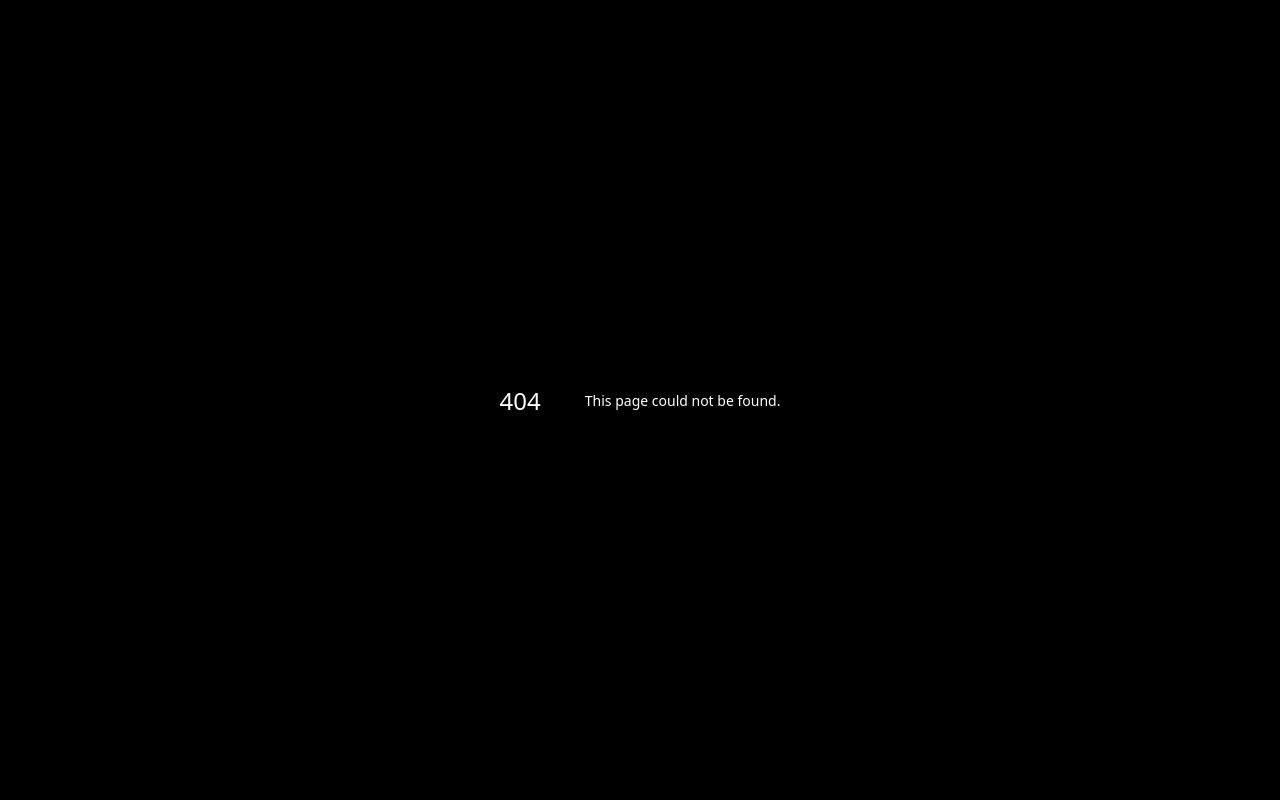
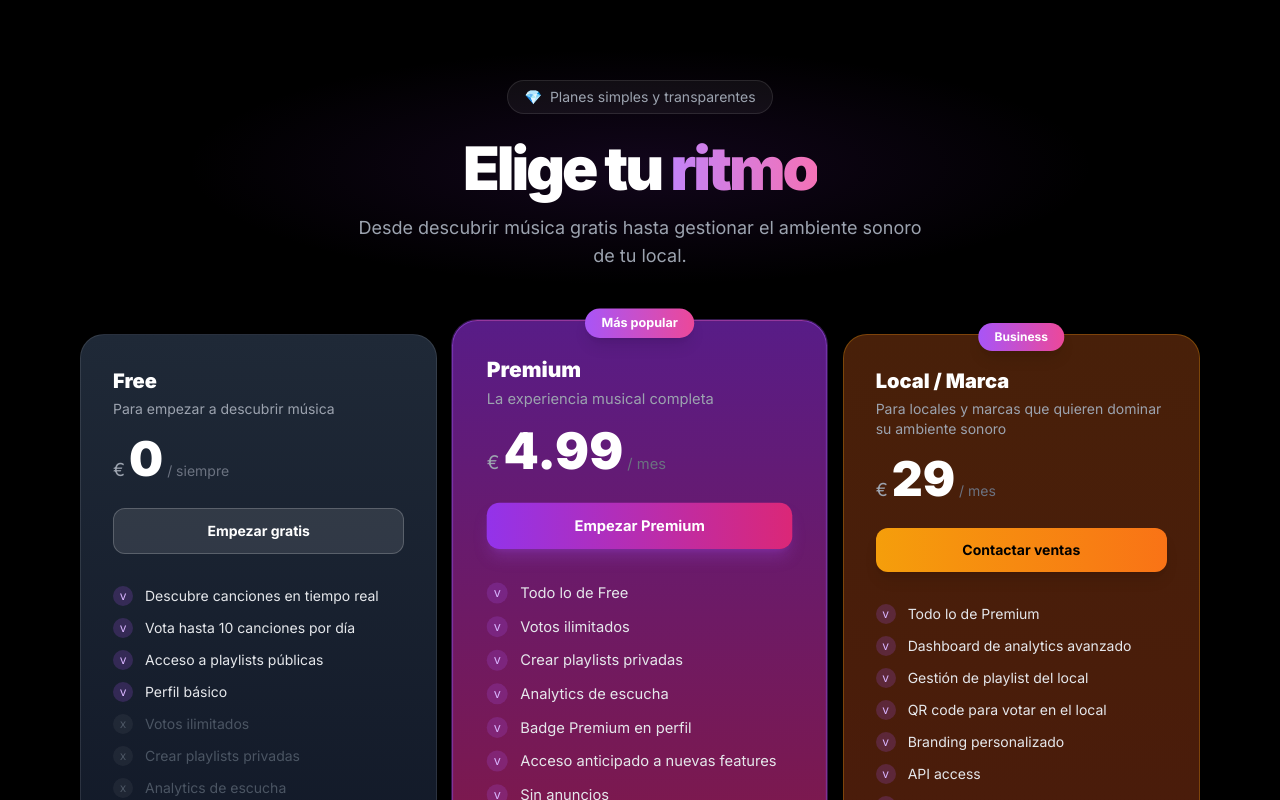
Before and after one commit to fullequip2009-dev/Pickmysong, a Next.js app in the folder apps/web/: page /pricing in a window 1280 px wide. Before the commit this address had no page. Shown: the top 800 px of the page. Built offline with nearby package versions, Linux system fonts and the light colour scheme.

Commit message:
feat(web): add pricing page with Free, Premium and Business plans

```diff
--- /dev/null
+++ b/apps/web/app/pricing/page.tsx
@@ -0,0 +1,152 @@
+import Link from 'next/link';
+
+const PLANS = [
+  {
+    id: 'free',
+    name: 'Free',
+    price: '0',
+    period: 'siempre',
+    description: 'Para empezar a descubrir música',
+    color: 'from-gray-800 to-gray-900',
+    border: 'border-white/10',
+    badge: null,
+    features: [
+      { text: 'Descubre canciones en tiempo real', included: true },
+      { text: 'Vota hasta 10 canciones por día', included: true },
+      { text: 'Acceso a playlists públicas', included: true },
+      { text: 'Perfil básico', included: true },
+      { text: 'Votos ilimitados', included: false },
+      { text: 'Crear playlists privadas', included: false },
+      { text: 'Analytics de escucha', included: false },
+      { text: 'Badge Premium en perfil', included: false },
+      { text: 'Acceso anticipado a nuevas features', included: false },
+    ],
+    cta: 'Empezar gratis',
+    ctaHref: '/auth',
+    ctaStyle: 'bg-white/10 hover:bg-white/20 border border-white/20 text-white',
+  },
+  {
+    id: 'premium',
+    name: 'Premium',
+    price: '4.99',
+    period: 'mes',
+    description: 'La experiencia musical completa',
+    color: 'from-purple-900 to-pink-900',
+    border: 'border-purple-500/50',
+    badge: 'Más popular',
+    features: [
+      { text: 'Todo lo de Free', included: true },
+      { text: 'Votos ilimitados', included: true },
+      { text: 'Crear playlists privadas', included: true },
+      { text: 'Analytics de escucha', included: true },
+      { text: 'Badge Premium en perfil', included: true },
+      { text: 'Acceso anticipado a nuevas features', included: true },
+      { text: 'Sin anuncios', included: true },
+      { text: 'Prioridad en soporte', included: true },
+      { text: 'Exportar playlists a Spotify', included: true },
+    ],
+    cta: 'Empezar Premium',
+    ctaHref: '/auth',
+    ctaStyle: 'bg-gradient-to-r from-purple-600 to-pink-600 hover:from-purple-500 hover:to-pink-500 text-white shadow-lg shadow-purple-500/25',
+  },
+  {
+    id: 'venue',
+    name: 'Local / Marca',
+    price: '29',
+    period: 'mes',
+    description: 'Para locales y marcas que quieren dominar su ambiente sonoro',
+    color: 'from-amber-900/60 to-orange-900/60',
+    border: 'border-amber-500/30',
+    badge: 'Business',
+    features: [
+      { text: 'Todo lo de Premium', included: true },
+      { text: 'Dashboard de analytics avanzado', included: true },
+      { text: 'Gestión de playlist del local', included: true },
+      { text: 'QR code para votar en el local', included: true },
+      { text: 'Branding personalizado', included: true },
+      { text: 'API access', included: true },
+      { text: 'Múltiples usuarios del equipo', included: true },
+      { text: 'Soporte prioritario 24/7', included: true },
+      { text: 'Integraciones con sistemas de pago', included: true },
+    ],
+    cta: 'Contactar ventas',
+    ctaHref: '/auth',
+    ctaStyle: 'bg-gradient-to-r from-amber-500 to-orange-500 hover:from-amber-400 hover:to-orange-400 text-black font-bold shadow-lg',
+  },
+];
+
+export default function PricingPage() {
+  return (
+    <main className="min-h-screen bg-black pb-20 md:pb-0">
+      {/* Hero */}
+      <section className="relative px-4 pt-20 pb-16 text-center overflow-hidden">
+        <div className="absolute inset-0 bg-[radial-gradient(ellipse_at_center,_var(--tw-gradient-stops))] from-purple-900/20 via-transparent to-transparent" />
+        <div className="relative max-w-3xl mx-auto">
+          <div className="inline-flex items-center gap-2 bg-white/5 border border-white/10 rounded-full px-4 py-1.5 text-sm text-gray-400 mb-6">
+            <span>&#x1F48E;</span> Planes simples y transparentes
+          </div>
+          <h1 className="text-4xl md:text-6xl font-black tracking-tighter text-white mb-4">
+            Elige tu
+            <span className="bg-gradient-to-r from-purple-400 to-pink-400 bg-clip-text text-transparent"> ritmo</span>
+          </h1>
+          <p className="text-gray-400 text-lg max-w-xl mx-auto">
+            Desde descubrir música gratis hasta gestionar el ambiente sonoro de tu local.
+          </p>
+        </div>
+      </section>
+
+      {/* Plans */}
+      <section className="max-w-6xl mx-auto px-4 pb-20">
+        <div className="grid grid-cols-1 md:grid-cols-3 gap-6 items-start">
+          {PLANS.map((plan) => (
+            <div
+              key={plan.id}
+              className={`relative rounded-3xl border ${plan.border} bg-gradient-to-b ${plan.color} p-8 flex flex-col ${plan.id === 'premium' ? 'ring-1 ring-purple-500/30 md:scale-105' : ''}`}
+            >
+              {plan.badge && (
+                <div className="absolute -top-3 left-1/2 -translate-x-1/2 bg-gradient-to-r from-purple-500 to-pink-500 text-white text-xs font-bold px-4 py-1.5 rounded-full whitespace-nowrap shadow-lg">
+                  {plan.badge}
+                </div>
+              )}
+              <div className="mb-6">
+                <h2 className="text-xl font-black text-white mb-1">{plan.name}</h2>
+                <p className="text-gray-400 text-sm mb-4">{plan.description}</p>
+                <div className="flex items-baseline gap-1">
+                  <span className="text-gray-400 text-lg">€</span>
+                  <span className="text-5xl font-black text-white">{plan.price}</span>
+                  <span className="text-gray-500 text-sm">/ {plan.period}</span>
+                </div>
+              </div>
+              <Link href={plan.ctaHref} className={`block w-full py-3 px-6 rounded-xl text-center text-sm font-bold transition-all mb-8 ${plan.ctaStyle}`}>
+                {plan.cta}
+              </Link>
+              <div className="space-y-3 flex-1">
+                {plan.features.map((feature, i) => (
+                  <div key={i} className="flex items-center gap-3">
+                    <span className={`flex-shrink-0 w-5 h-5 rounded-full flex items-center justify-center text-xs ${feature.included ? 'bg-purple-500/20 text-purple-300' : 'bg-white/5 text-gray-600'}`}>
+                      {feature.included ? 'v' : 'x'}
+                    </span>
+                    <span className={`text-sm ${feature.included ? 'text-gray-200' : 'text-gray-600'}`}>
+                      {feature.text}
+                    </span>
+                  </div>
+                ))}
+              </div>
+            </div>
+          ))}
+        </div>
+      </section>
+
+      {/* Bottom CTA */}
+      <section className="max-w-2xl mx-auto px-4 pb-20 text-center">
+        <div className="bg-gradient-to-r from-purple-900/40 to-pink-900/40 border border-purple-500/20 rounded-3xl p-10">
+          <h3 className="text-3xl font-black text-white mb-3">Listo para empezar?</h3>
+          <p className="text-gray-400 mb-6">Únete a miles de amantes de la música urbana</p>
+          <Link href="/auth" className="inline-block px-8 py-4 bg-gradient-to-r from-purple-600 to-pink-600 hover:from-purple-500 hover:to-pink-500 text-white font-bold rounded-xl transition-all shadow-lg shadow-purple-500/25 text-sm tracking-wide">
+            Crear cuenta gratis
+          </Link>
+        </div>
+      </section>
+    </main>
+  );
+}
```
